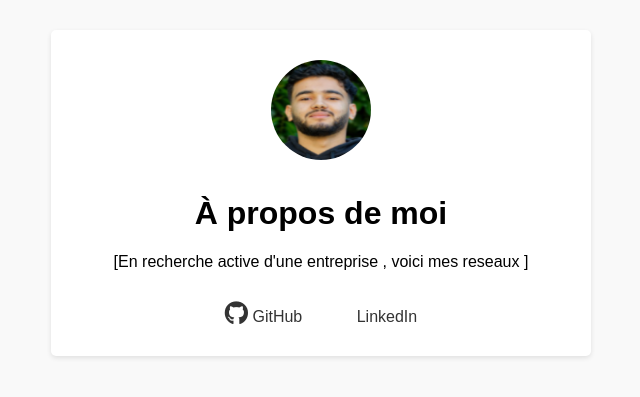
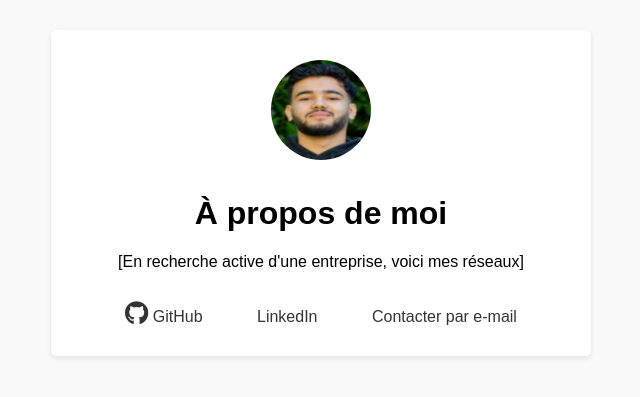
Before and after one commit to Chadi25/A-propos-de-moi, a plain HTML site: page index.html in a window 1280 px wide. Shown: the part 207-604 px from the top of the page, without its empty margins (319-959 px from the left). Drawn offline with Linux system fonts and the light colour scheme.

Commit message:
Update index.html

```diff
--- a/index.html
+++ b/index.html
@@ -10,11 +10,12 @@
     <div class="container">
         <img src="photo.png" alt="Ma photo" class="profile-image">
         <h1>À propos de moi</h1>
-        <p>[En recherche active d'une entreprise  , voici mes reseaux ]</p>
+        <p>[En recherche active d'une entreprise, voici mes réseaux]</p>
 
         <div class="social-links">
             <a href="https://github.com/Chadi25" target="_blank"><i class="fab fa-github"></i> GitHub</a>
             <a href="https://www.linkedin.com/in/chadi-abouhnaik-184427227" target="_blank">LinkedIn</a>
+            <a href="mailto:chadi.abouhnaik@gmail.com" target="_blank" class="mail-button">Contacter par e-mail</a>
         </div>
     </div>
 </body>
```
